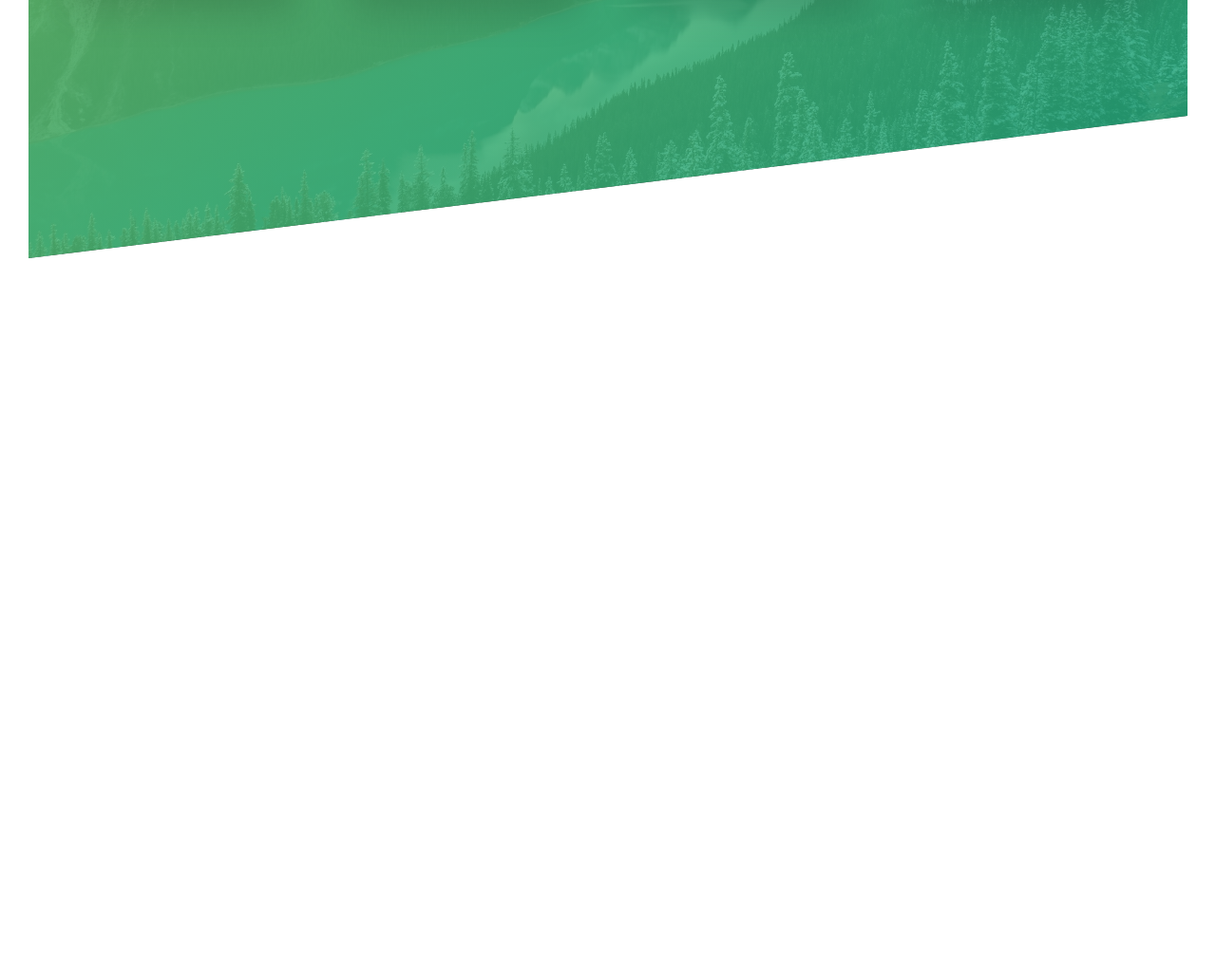
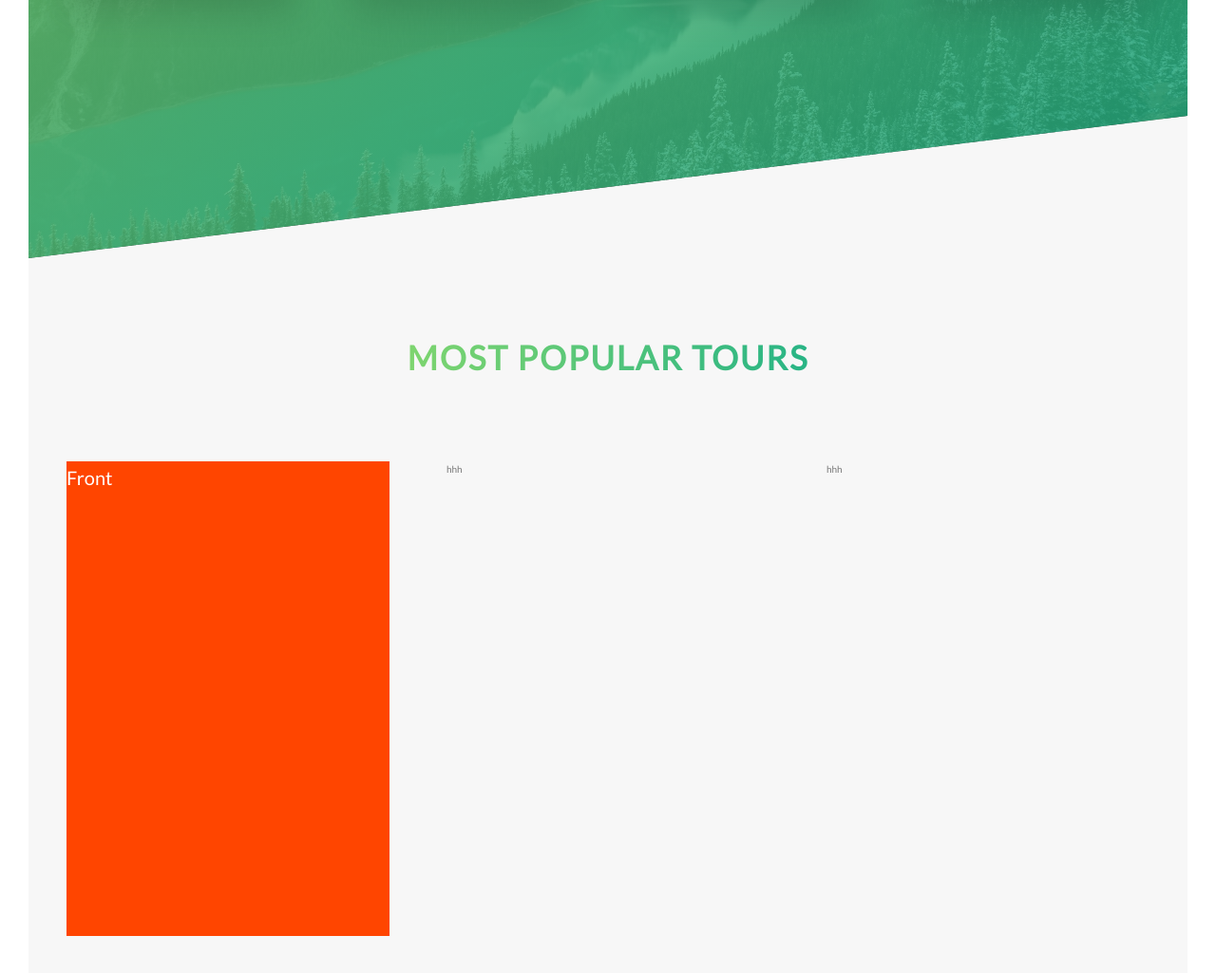
Before and after one commit to faridoonyousafi123/natours, a website: page index.html in a window 1280 px wide. Shown: the part 1864-2889 px from the top of the page at 95% size. Before the commit the page ends 2136 px from the top, so only its background shows below. Drawn offline with Linux system fonts and the light colour scheme.

Commit message:
section-tours half

```diff
--- a/index.html
+++ b/index.html
@@ -108,6 +108,37 @@
                 </div>
             </section>
 
+            <section class="section-tours">
+                <div class="u-center-text u-margin-bottom-big">
+                        <h2 class="heading-secondary">
+                                    Most Popular Tours
+                        </h2>
+                </div>
+
+                <div class="row">
+                    <div class="col-1-of-3">
+                        <div class="card">
+                                <div class="card__side card__side--front">
+                                    Front
+                                </div>
+                                <div class="card__side card__side--back">
+                                    Back
+                                </div>
+                        </div>
+                    </div>
+                    <div class="col-1-of-3">
+                        <div class="card">
+                            hhh
+                        </div>
+                    </div>
+                    <div class="col-1-of-3">
+                        <div class="card">
+                            hhh
+                        </div>
+                    </div>
+                </div>
+            </section>
+
         </main>
 
         <!-- <section class="grid-test">
--- /dev/null
+++ b/sass/components/_card.scss
@@ -0,0 +1,48 @@
+.card {
+
+    perspective: 150rem;
+    -moz-perspective: 150rem;
+
+    position: relative;
+    height: 50rem;
+
+
+
+    &__side {
+
+        height: 50rem;
+
+        font-size: 2rem;
+        color:white;
+        position: absolute;
+        top:0;
+        left: 0;
+        width: 100%;
+        backface-visibility: hidden;
+        transition: all .8s ease;
+
+        &--front {
+            background-color: orangered;
+        }
+
+        &--back{
+            background-color: green;
+            transform: rotateY(180deg);
+
+        }
+
+
+    }
+
+    &:hover &__side--front {
+        transform: rotateY(180deg);
+    }
+    &:hover &__side--back {
+        transform: rotateY(0deg);
+    }
+
+
+
+
+
+}
--- a/sass/main.scss
+++ b/sass/main.scss
@@ -12,6 +12,8 @@
 @import "pages/home";
 @import "layouts/grids";
 
+@import "components/card";
+
 @import "layouts/header";
 @import "components/feature-box";
 @import "components/composition";
--- a/sass/pages/_home.scss
+++ b/sass/pages/_home.scss
@@ -15,3 +15,10 @@
         transform: skewY(7deg);
     }
 }
+
+.section-tours {
+    background-color: $color-grey-light-1;
+    padding: 25rem 0 50rem 0;
+    margin-top:-10rem;
+
+}
```
Also changed, not shown: css/style.css.
